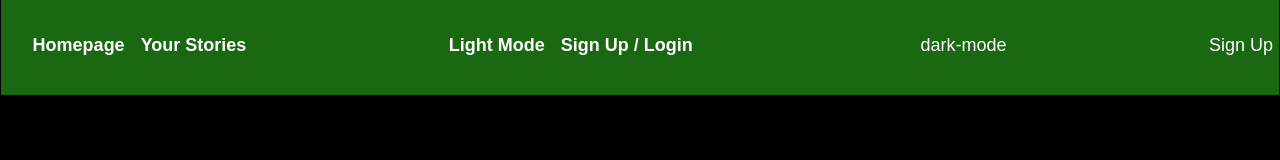
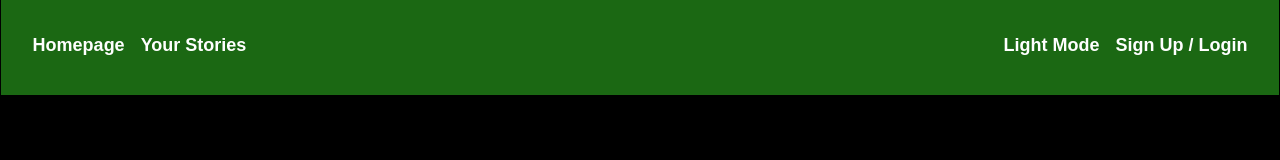
Before and after one commit to Broken-Kingdom/writers-block, a website: page app/html/home.html in a window 1280 px wide. Shown: the top 160 px of the page. Drawn offline with Linux system fonts and the light colour scheme.

Commit message:
Update home.html

```diff
--- a/app/html/home.html
+++ b/app/html/home.html
@@ -28,8 +28,6 @@
             <button id="colorScheme" onclick="colorScheme()"><b>Light Mode</b></button>
             <a href="./login.html"><button><b>Sign Up / Login</b></button></a>
         </div>
-        <button id="colorScheme" onclick="colorScheme()">dark-mode</button>
-        <a href="./login.html"><button>Sign Up</button></a>
     </div>
 
     <script src="../js/global.js"></script>
```
